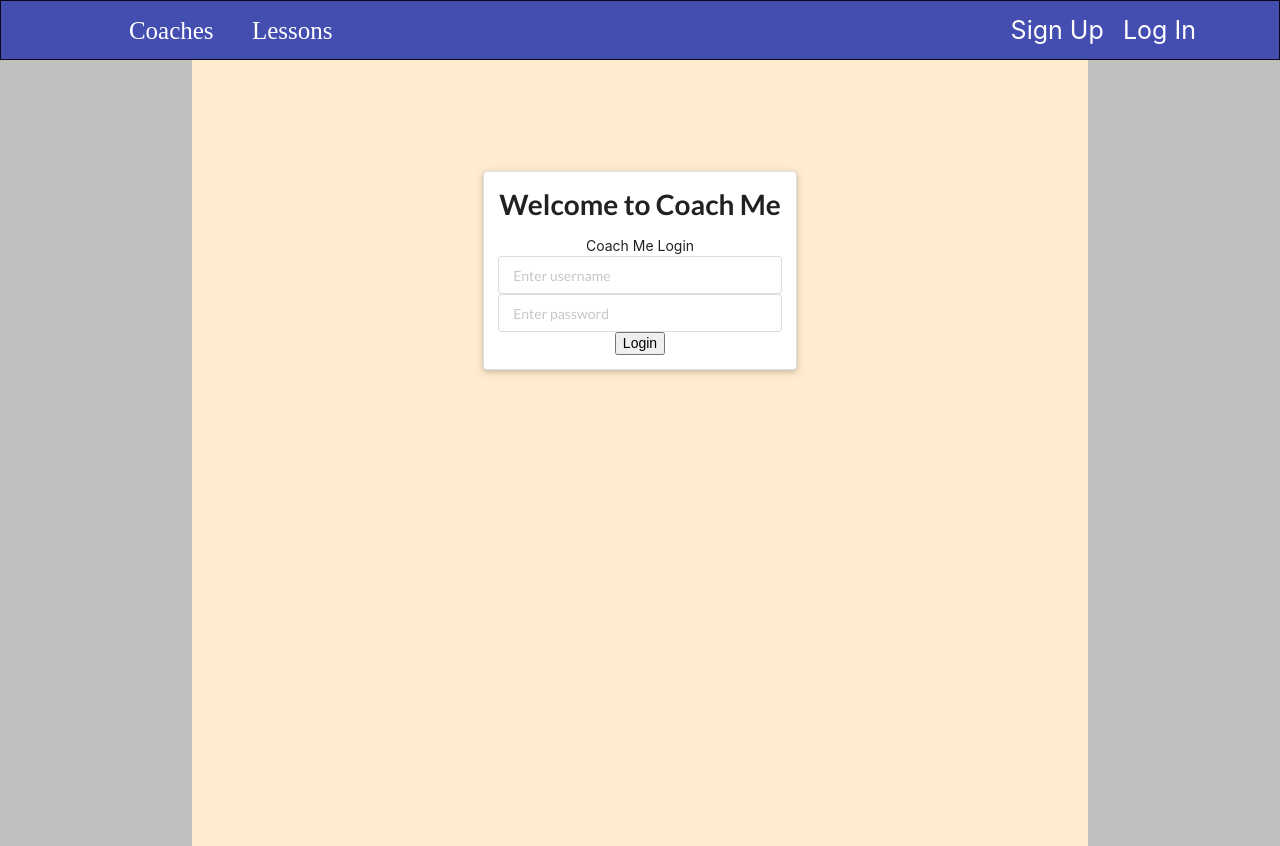
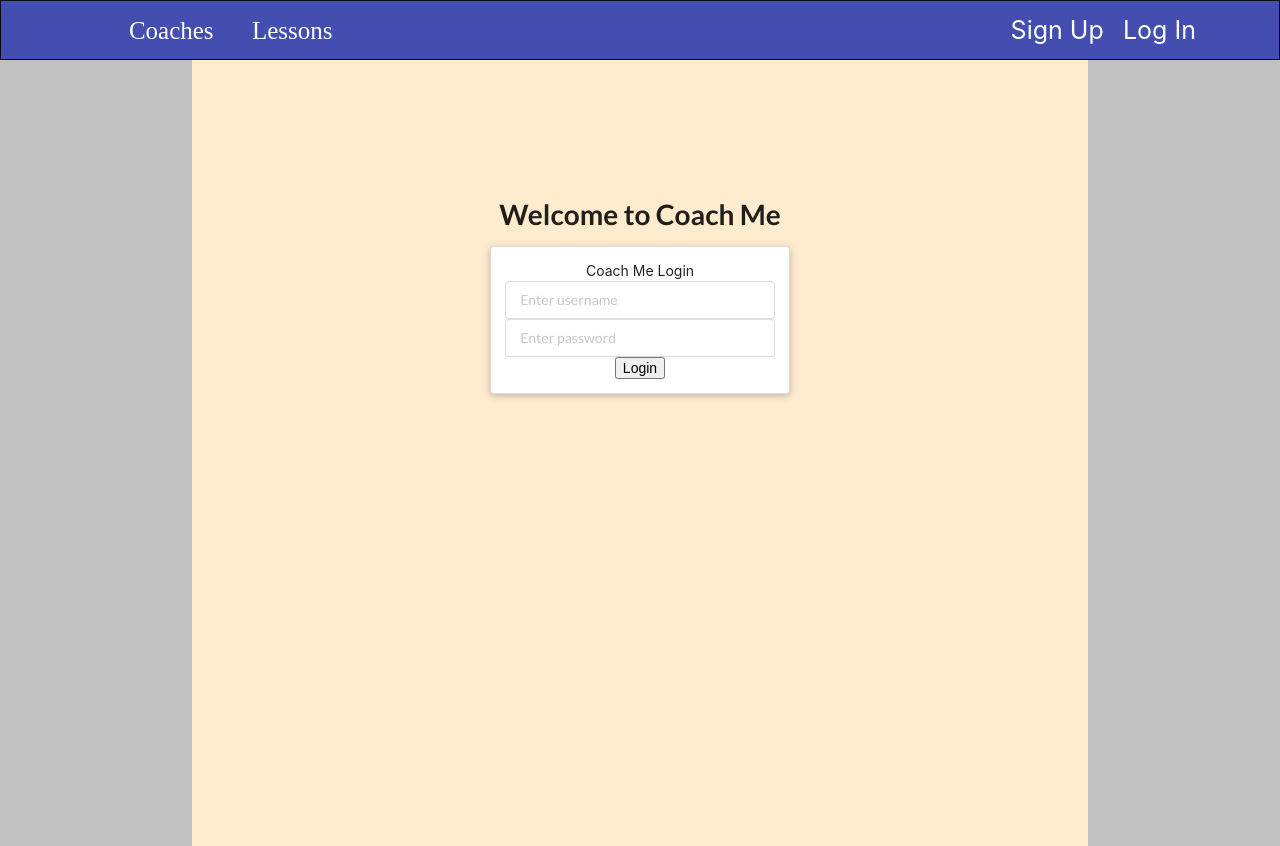
Before and after one commit to trose618/cm_frontend, a React (Create React App) app: page /login in a window 1280 px wide. Built offline with nearby package versions, Linux system fonts and the light colour scheme.

Commit message:
added animation to login screen

```diff
--- a/src/App.css
+++ b/src/App.css
@@ -139,6 +139,14 @@
   position: absolute;
   bottom: 1.7vh;
   right: 1.9vw;
+}
+
+.login-title {
+  position: relative;
+  margin-top: 25%;
+
+  animation-name: moveInLeft;
+  animation-duration: 3s;
 }
 
 .signUp {
@@ -417,3 +425,15 @@ a:hover {
 .demo-button {
 
 }
+
+@keyframes moveInLeft {
+  0% {
+    opacity: 0;
+    transform: translateX(-100px)
+  }
+
+  100% {
+    opacity: 1;
+    transform: translateX(0px)
+  }
+}
--- a/src/components/ConversationsList.js
+++ b/src/components/ConversationsList.js
@@ -44,6 +44,7 @@ class ConversationsList extends React.Component {
 
   componentWillUnmount() {
     this.connection.disconnect();
+    this.connection = null;
   }
 
   componentWillReceiveProps(nextProps) {
--- a/src/components/LoginForm.js
+++ b/src/components/LoginForm.js
@@ -28,10 +28,13 @@ class LoginForm extends Component {
 
   render() {
     return (
+      <div style={{ width: "100%", height: "auto" }}>
+        <div className="login-title"><h1>Welcome to Coach Me</h1></div>
+
         <div
-        style={{ width: "50%", marginTop: "20%", height: "auto" }}
+          style={{ width: "50%", height: "auto", display: "inline-block" }}
           className="ui form segment raised"
-      > <h1>Welcome to Coach Me</h1>
+        >
           <form onSubmit={this.handleSubmit}>
             Coach Me Login
           <input
@@ -52,6 +55,7 @@ class LoginForm extends Component {
             <br />
             <input type="submit" value="Login" />
           </form>
+        </div>
       </div>
     );
   }
```
Lines whose indentation alone changed are shown as unchanged.
